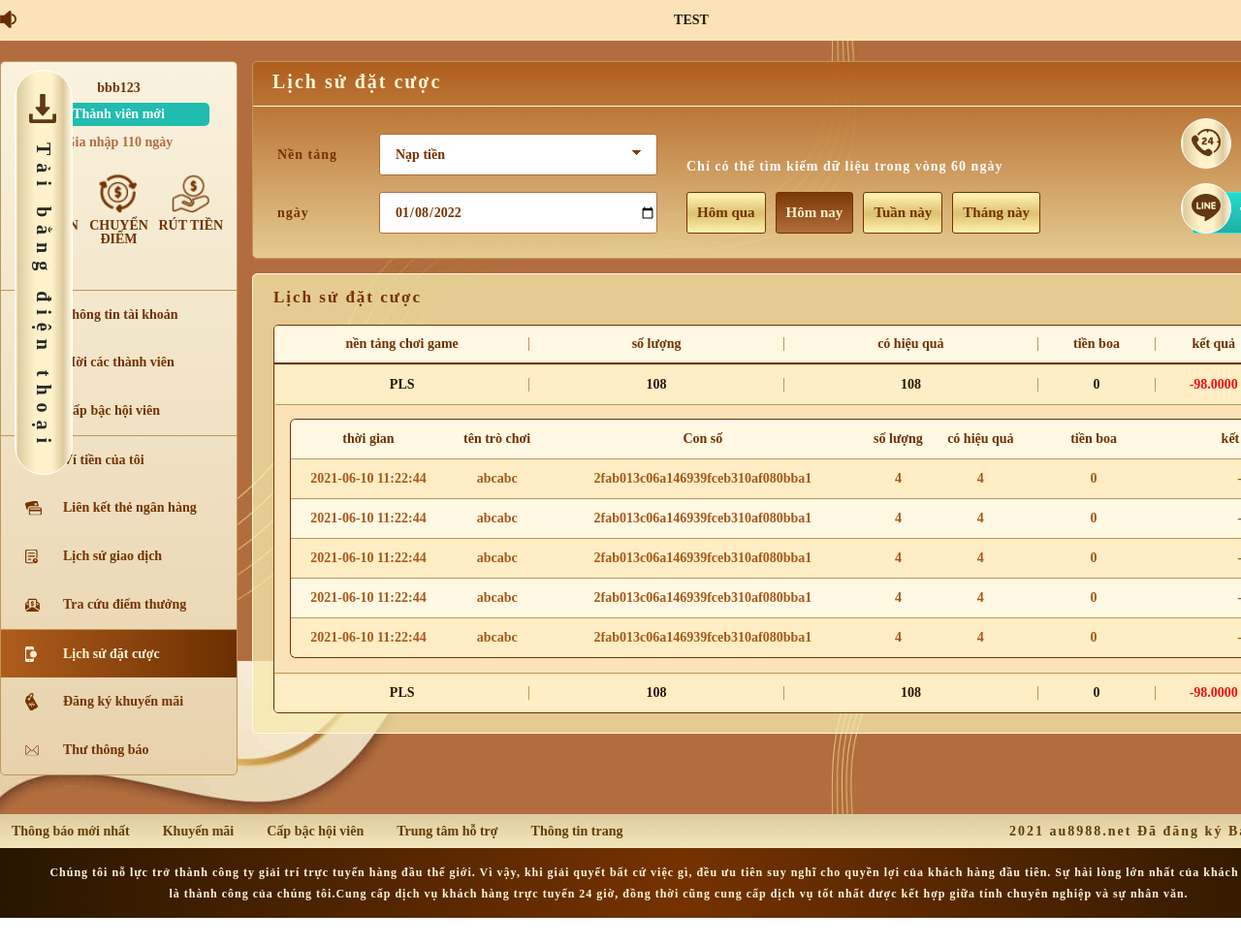
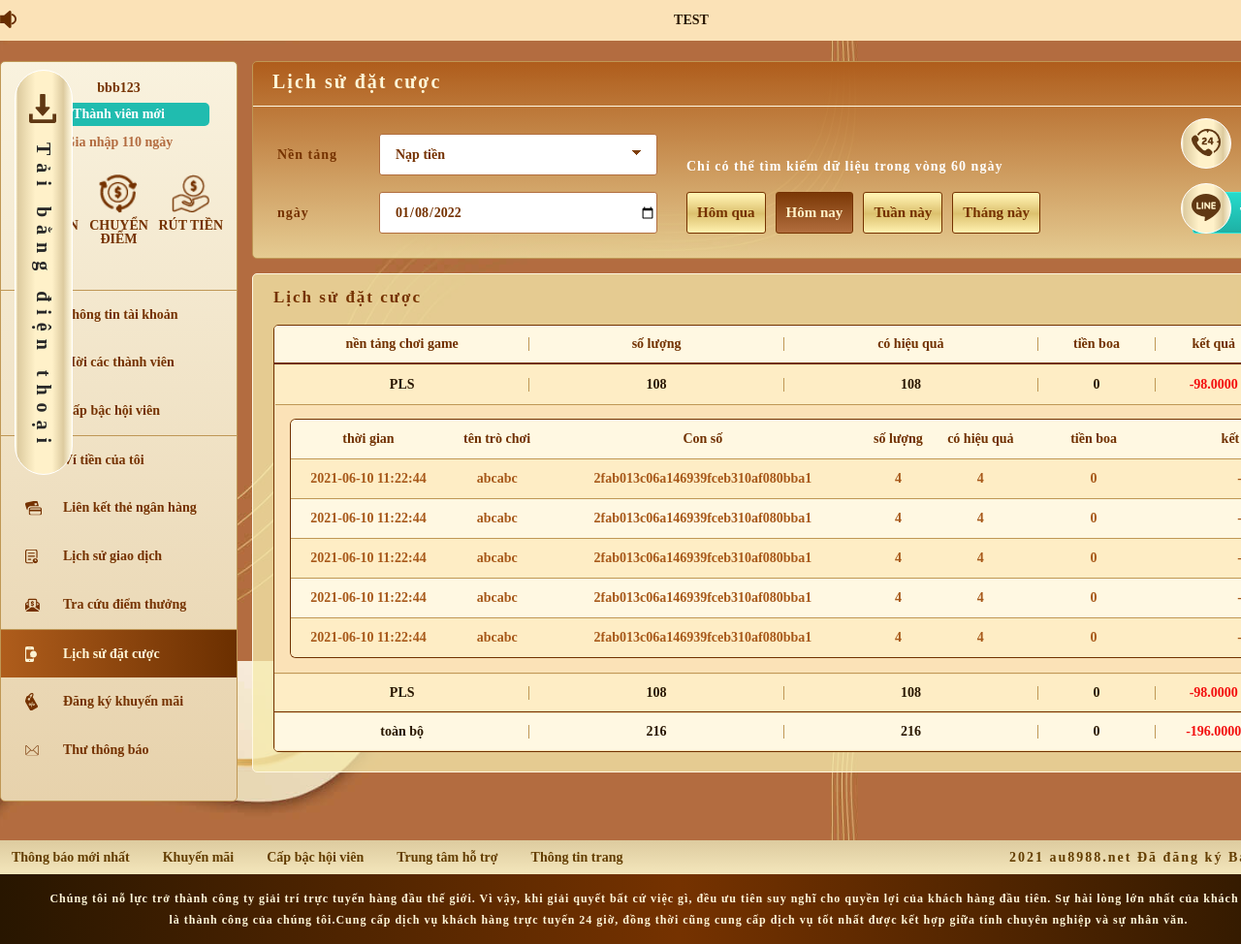
Before and after one commit to wawatai/NT6_web, a plain HTML site: page html/betRecord.html in a window 1280 px wide. Shown: the part 118-1092 px from the top of the page at 97% size. Before the commit the page ends 1065 px from the top, so only its background shows below. Drawn offline with nearby package versions, Linux system fonts and the light colour scheme; files whose address does not match are found by name.

Commit message:
111-0425-6

```diff
--- a/html/betRecord.html
+++ b/html/betRecord.html
@@ -560,6 +560,16 @@
                                         </tr>
                                     </table>
                                 </li>
+                                <li class="end">
+                                    <div class="wordWrap">
+                                        <p>toàn bộ</p>
+                                        <p>216</p>
+                                        <p>216</p>
+                                        <p>0</p>
+                                        <p class="result">-196.0000</p>
+                                        <p>&ensp;</p>
+                                    </div>
+                                </li>
                             </ul>
                             <ul>
                                 <li class="title">
@@ -762,6 +772,16 @@
                                             <td>-4</td>
                                         </tr>
                                     </table>
+                                </li>
+                                <li class="end">
+                                    <div class="wordWrap">
+                                        <p>toàn bộ</p>
+                                        <p>432</p>
+                                        <p>432</p>
+                                        <p>0</p>
+                                        <p class="result">-392.0000</p>
+                                        <p>&ensp;</p>
+                                    </div>
                                 </li>
                             </ul>
                             <p class="noData">no Data</p>
--- a/scss/_innerPage.scss
+++ b/scss/_innerPage.scss
@@ -3074,6 +3074,10 @@
                         padding: 1px;
                         box-sizing: border-box;
 
+                        &:nth-last-of-type(2) {
+                            border-bottom-color: $tableList_Border;
+                        }
+
                         &:last-child {
                             border: none;
                         }
@@ -3092,6 +3096,13 @@
                                 &:last-child {
                                     border: none;
                                 }
+                            }
+                        }
+
+                        &.end {
+
+                            .wordWrap {
+                                background: $tableList_TitleBG;
                             }
                         }
 
```
Also changed, not shown: css/style.css.
